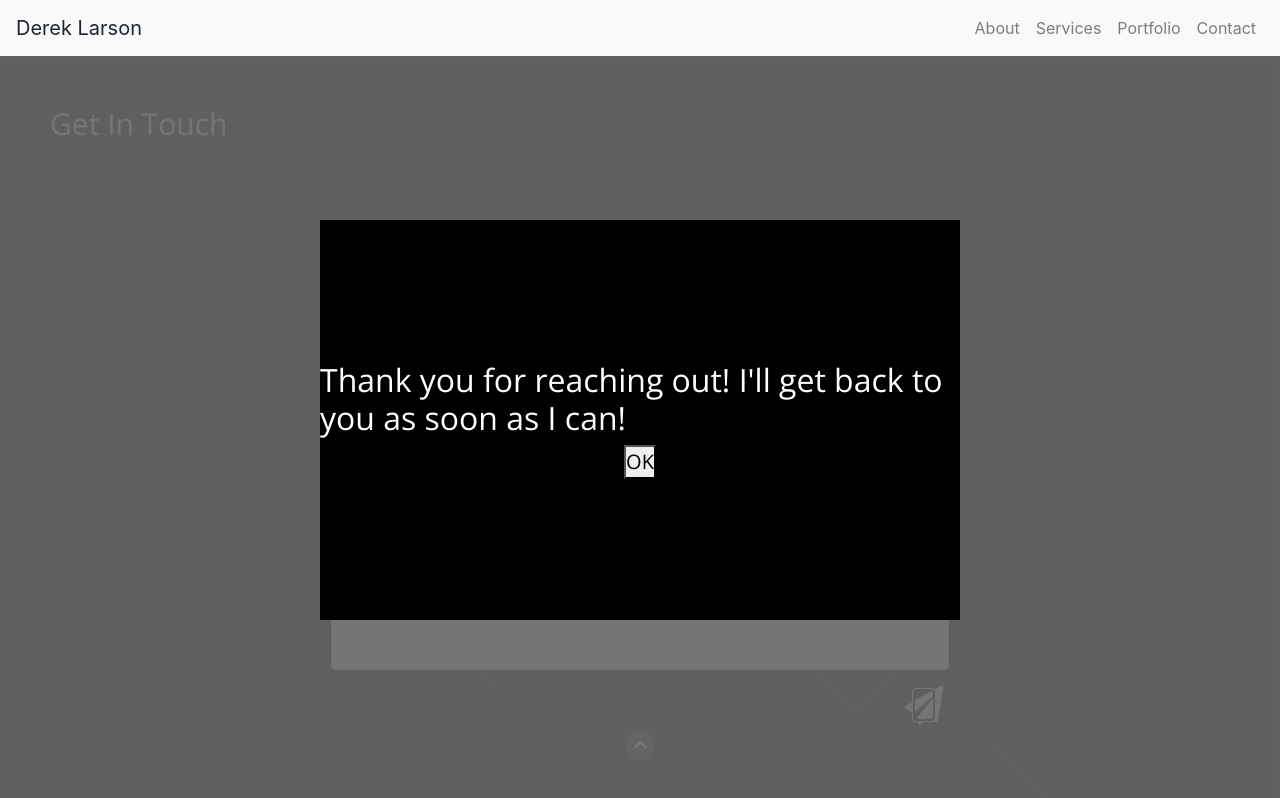
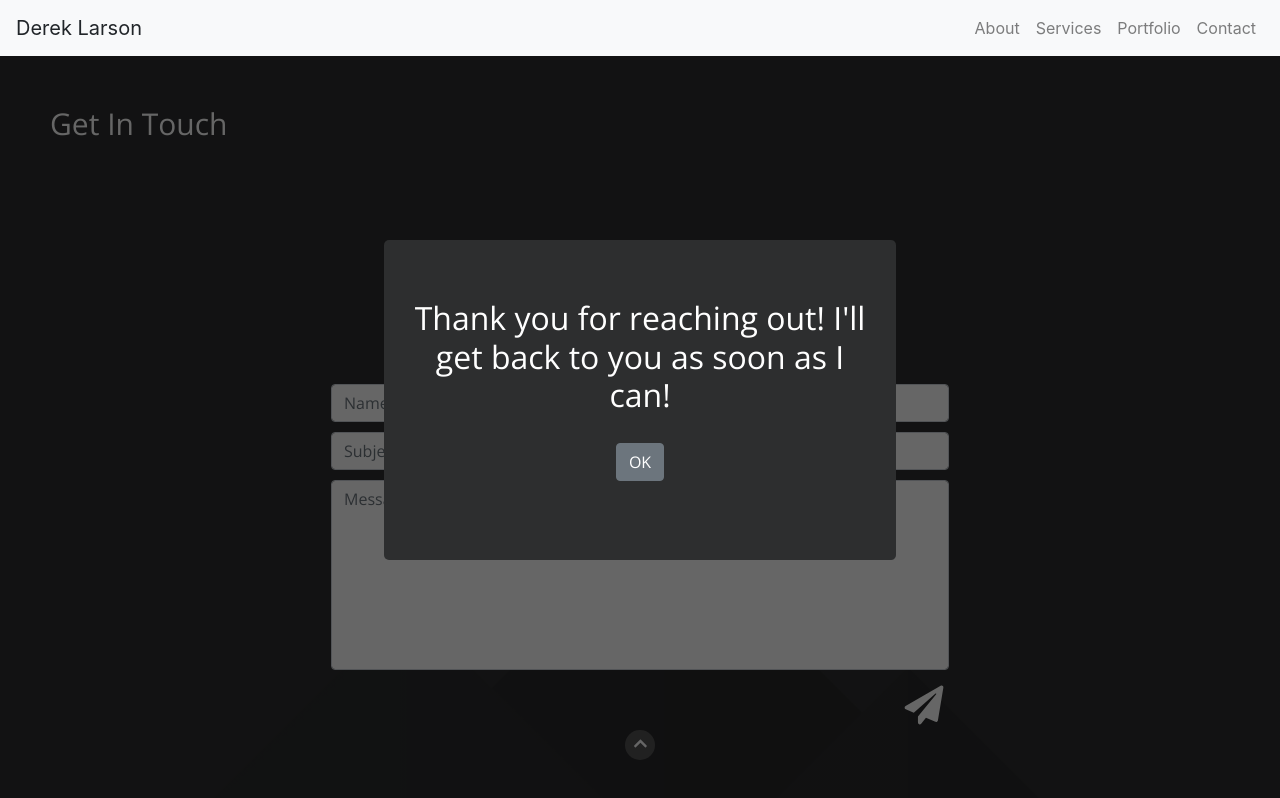
Before and after one commit to cstst/react-portfolio, a React (Create React App) app: page / in a window 1280 px wide. Both pictures are taken after typing "Sample", "name@example.com", "Sample", "Sample" into the empty fields and a click on the button 924 px from the left and 3681 px from the top of the page. Shown: the part 2976-3774 px from the top of the page. Built offline with nearby package versions, Linux system fonts and the light colour scheme.

Commit message:
z indexes

```diff
--- a/src/About.js
+++ b/src/About.js
@@ -67,29 +67,30 @@ const Wrapper = styled(Section)`
         &:before {
             content: '';
             position: absolute;
-            top: 0;
-            left: 0;
-            transition: all 0.3s linear;
+            top: 5px;
+            left: 5px;
+            transition: all 0.3s ease;
             height: 100%;
             width: 100%;
-            background: #2D2E2F;
+            background: hsl(210, 2%, 18%);
         }
         img {
             position: relative;
-            top: 0;
-            left: 0;
-            transition: all 0.3s linear;
+            top: -5px;
+            left: -5px;
+            transition: all 0.4s ease;
             width: auto;
             height: 300px;
         }
         &:hover {
             &:before {
+                top: -5px;
+                left: -5px;
+                background: hsl(210, 2%, 28%);
+            }
+            img {
                 top: 5px;
                 left: 5px;
-            }
-            img {
-                top: -5px;
-                left: -5px;
             }
         }
         @media screen and (max-width: 600px) {
@@ -161,7 +162,7 @@ const StyledA = styled.a`
     background: transparent;
     border: none;
     color: rgb(255, 255, 255);
-    transition: color .3s ease;
+    transition: color .4s ease-out;
     width: 160px;
     text-align: center;
     &:before {
@@ -174,11 +175,9 @@ const StyledA = styled.a`
         transform: translate(-50%, 0);
         margin: auto;
         font-size: 15px;
-        transition: opacity .1s ease;
         opacity: 0;
-        visibility: hidden;
         text-align: left;
-        z-index: 10;
+        z-index: 0;
         @media screen and (max-width: 600px) {
             font-size: 12px;
         }
@@ -186,8 +185,8 @@ const StyledA = styled.a`
     &:hover {
         color: rgba(0, 0, 0, 0);
         &:before {
+            transition: opacity .4s ease-in;
             opacity: 1;
-            visibility: visible;
         }
     }
 `
--- a/src/Contact.js
+++ b/src/Contact.js
@@ -1,6 +1,6 @@
 /* eslint-disable */
 import React, { Component } from 'react'
-import { Input, Button } from 'reactstrap'
+import { Input, Fade, Button } from 'reactstrap'
 import background from './img/b4.jpg'
 import Section from './Section'
 import { FontAwesomeIcon } from '@fortawesome/react-fontawesome'
@@ -87,14 +87,16 @@ export default class Contact extends Component {
                         <FontAwesomeIcon icon={faPaperPlane} transform="grow-15" />
                     </button>
                 </ContactForm>
+                <Fade in={this.state.flashVisibile} exit>
                     <Flash visibile={this.state.flashVisibile}>
-                    <div>
+                        <div id="flash">
                             <h2>{this.state.flashMessage}</h2>
-                        <button onClick={() => this.setState({ flashVisibile: false })}>
+                            <Button onClick={() => this.setState({ flashVisibile: false })}>
                                 OK
-                        </button>
+                            </Button>
                         </div>
                     </Flash>
+                </Fade>
             </Wrapper>
         )
     }
@@ -129,32 +131,34 @@ const ContactForm = styled.form`
         bottom: -50px;
         right: 15px;
         background: transparent;
-        color: white;
+        color: rgba(255, 255, 255, 1);
+        transition: color .4s ease-out;
         border: none;
         cursor: pointer;
         &:before {
             content: 'Send Message';
-            color: white;
+            color: rgba(255, 255, 255, 1);
             white-space: nowrap;
             position: absolute;
             top: 0;
             right: -10px;
             margin: auto;
             font-size: 15px;
-            transition: opacity .1s ease;
             opacity: 0;
-            visibility: hidden;
             text-align: left;
-            z-index: 10;
+            z-index: 0;
             @media screen and (max-width: 600px) {
                 font-size: 12px;
             }
         }
+        &:focus {
+            outline: none;
+        }
         &:hover {
             color: rgba(0, 0, 0, 0);
             &:before {
+                transition: opacity .4s ease-in;
                 opacity: 1;
-                visibility: visible;
             }
         }
     }
@@ -181,23 +185,30 @@ const Flash = styled.div`
     position: fixed;
     top: 0;
     left: 0;
-    background: hsla(0, 0%, 40%, .9);
+    background: rgba(0, 0, 0, .6);
     width: 100%;
     height: 100%;
     z-index: 100;
     visibility: ${props=> props.visibile ? 'visibile' : 'hidden'};
 
-    div {
+    #flash {
         position: fixed;
-        background: black;
-        width: 50%;
-        height: 50%;
-        top: calc(25% + 20px);
-        left: 25%;
+        background: hsla(210, 2%, 18%, 1);
+        width: 40%;
+        border-radius: 5px;
+        height: 40%;
+        top: 30%;
+        left: 30%;
         display: flex;
         flex-direction: column;
         justify-content: center;
         align-items: center;
+        z-index: 100;
+        padding: 20px;
+        text-align: center;
+        button {
+            margin: 20px;
+        }
         @media screen and (max-width: 600px) {
             width: 100%;
             left: 0;
--- a/src/Landing.js
+++ b/src/Landing.js
@@ -66,8 +66,8 @@ const Wrapper = styled(Section)`
     justify-content: center;
     border: none;
     background: linear-gradient(
-        rgba(0, 0, 0, 0.45),
-        rgba(0, 0, 0, 0.45)
+        rgba(0, 0, 0, 0.6),
+        rgba(0, 0, 0, 0.6)
         ), url(${BackgroundImage});
     background-attachment: fixed;
     background-size: cover;
--- a/src/Section.js
+++ b/src/Section.js
@@ -77,6 +77,7 @@ const StyledLink = styled(Link)`
     outline: none;
     user-select: none;
     font-size: 15px;
+    z-index: 0;
     &:focus {
         border: none;
         outline: none;
@@ -93,7 +94,7 @@ const StyledLink = styled(Link)`
         background: rgba(255, 255, 255, .2);
         cursor: pointer;
         transition: background .5s ease, transform .5s ease;
-        z-index: 2;
+
 
     }
     &:hover:before {
@@ -102,7 +103,7 @@ const StyledLink = styled(Link)`
     }
     svg {
         position: absolute;
-        top: 8px;
+        top: 9px;
         left: 8px;
         color: white;
         cursor: pointer;
```
Lines whose indentation alone changed are shown as unchanged.
